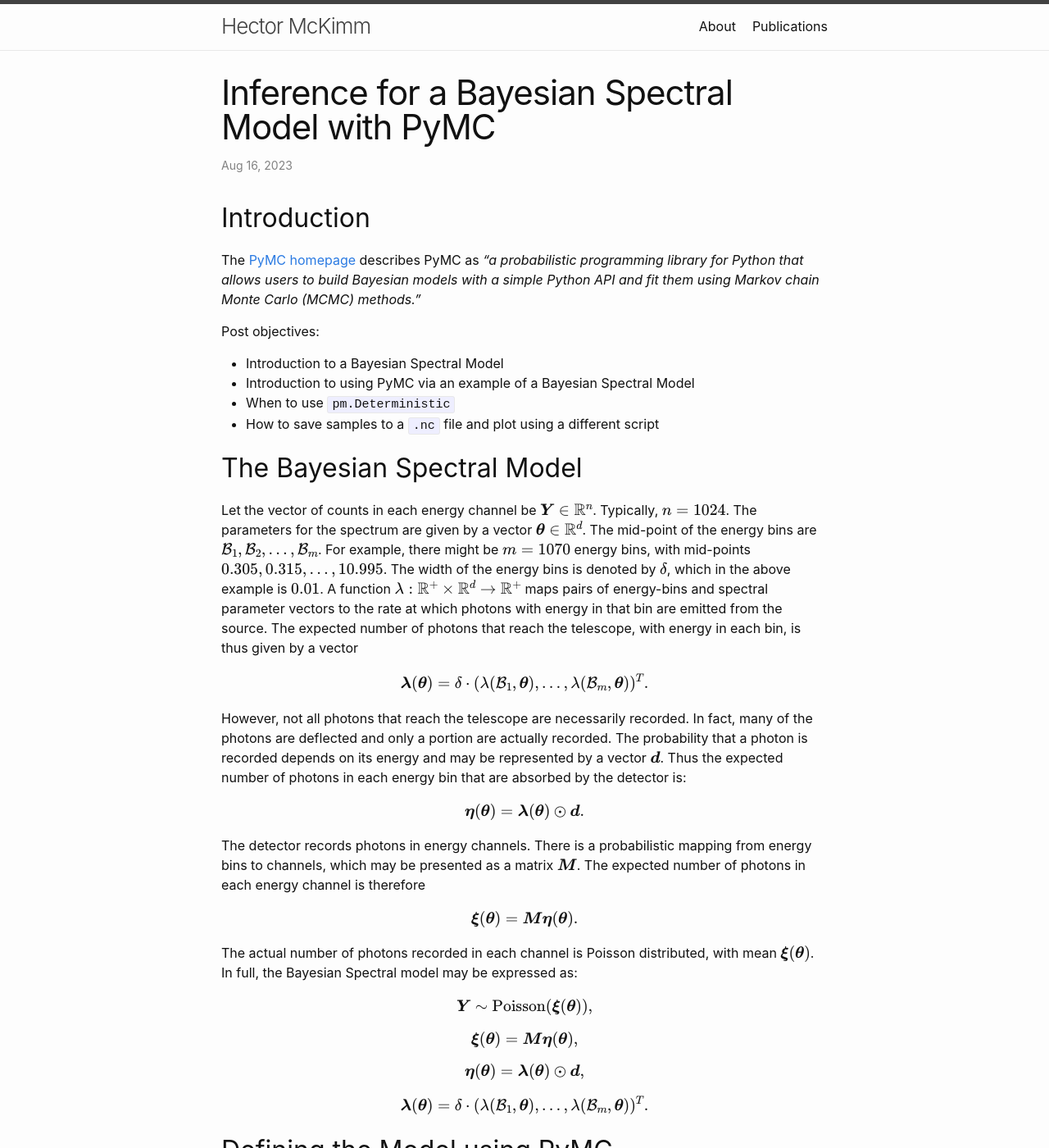
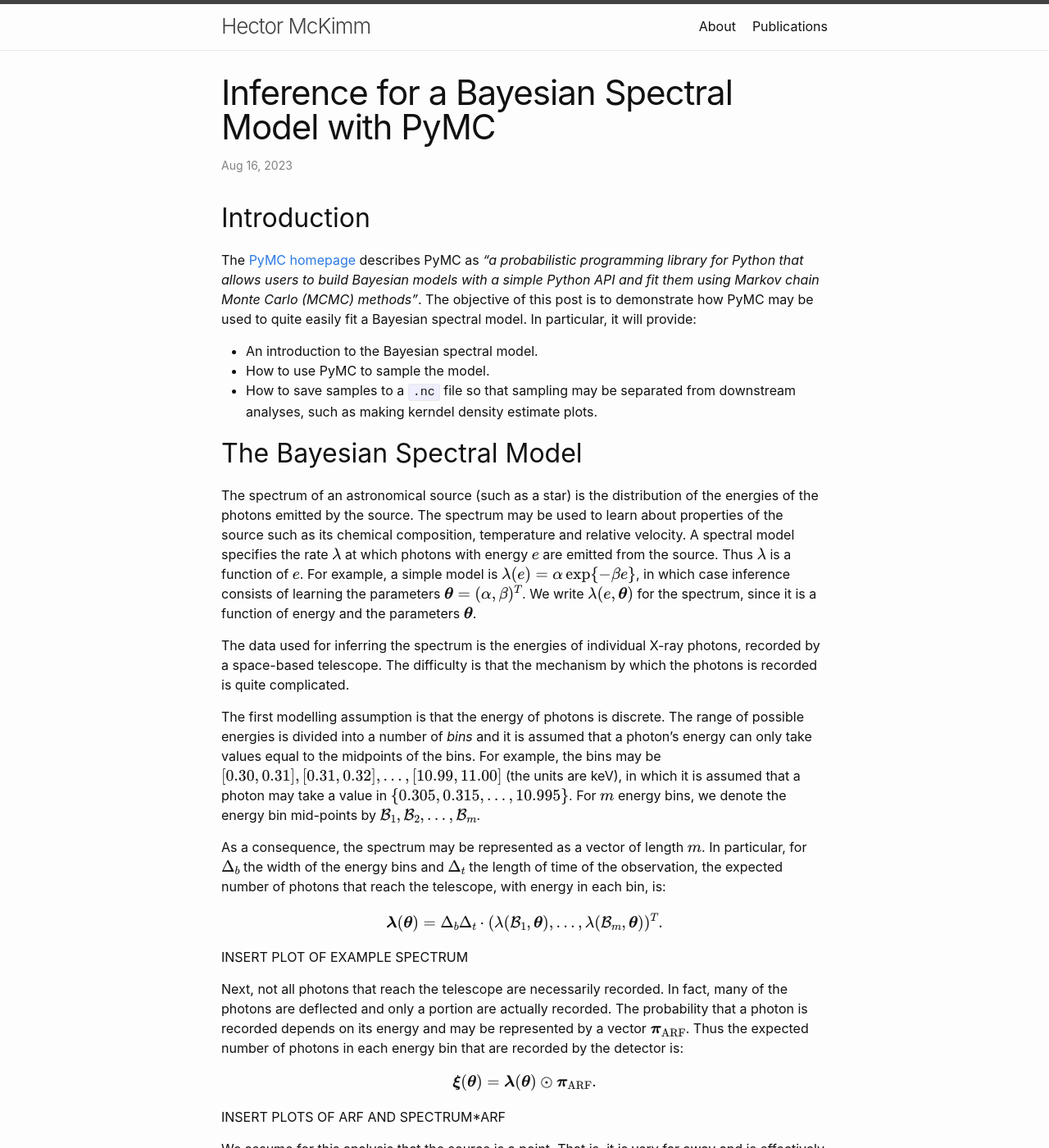
Before and after one commit to mckimmh/mckimmh.github.io, a Jekyll site: the page built from _posts/2023-08-16-pymc-bayesian-spectral-model.md, in a window 1280 px wide and 1400 px high. Shown: the whole window at 82% size. Built offline with Jekyll 4.4.1, drawn with Linux system fonts in a browser that asks for light colours; formulas are drawn with MathJax 3; some of the changed text lies outside the part shown.

Commit message:
update description of model

```diff
--- a/_posts/2023-08-16-pymc-bayesian-spectral-model.md
+++ b/_posts/2023-08-16-pymc-bayesian-spectral-model.md
@@ -7,37 +7,62 @@ categories: jekyll update
 
 ## Introduction
 
-The [PyMC homepage](https://www.pymc.io/welcome.html) describes PyMC as *"a probabilistic programming library for Python that allows users to build Bayesian models with a simple Python API and fit them using Markov chain Monte Carlo (MCMC) methods."*
-
-Post objectives:
-* Introduction to a Bayesian Spectral Model
-* Introduction to using PyMC via an example of a Bayesian Spectral Model
-* When to use `pm.Deterministic`
-* How to save samples to a `.nc` file and plot using a different script
+The [PyMC homepage](https://www.pymc.io/welcome.html) describes PyMC as *"a probabilistic programming library for Python that allows users to build Bayesian models with a simple Python API and fit them using Markov chain Monte Carlo (MCMC) methods"*. The objective of this post is to demonstrate how PyMC may be used to quite easily fit a Bayesian spectral model. In particular, it will provide:
+* An introduction to the Bayesian spectral model.
+* How to use PyMC to sample the model.
+* How to save samples to a `.nc` file so that sampling may be separated from downstream analyses, such as making kerndel density estimate plots.
 
 ## The Bayesian Spectral Model
 
-Let the vector of counts in each energy channel be $$\boldsymbol{Y} \in \mathbb{R}^n$$. Typically, $$n=1024$$. The parameters for the spectrum are given by a vector $$\boldsymbol{\theta} \in \mathbb{R}^d$$. The mid-point of the energy bins are $$\mathcal{B}_1, \mathcal{B}_2, \dots, \mathcal{B}_m$$. For example, there might be $$m=1070$$ energy bins, with mid-points $$0.305, 0.315, \dots, 10.995$$. The width of the energy bins is denoted by $$\delta$$, which in the above example is $$0.01$$. A function $$\lambda : \mathbb{R}^+ \times \mathbb{R}^d \rightarrow \mathbb{R}^+$$ maps pairs of energy-bins and spectral parameter vectors to the rate at which photons with energy in that bin are emitted from the source. The expected number of photons that reach the telescope, with energy in each bin, is thus given by a vector
+The spectrum of an astronomical source (such as a star) is the distribution of the energies of the photons emitted by the source. The spectrum may be used to learn about properties of the source such as its chemical composition, temperature and relative velocity. A spectral model specifies the rate $$\lambda$$ at which photons with energy $$e$$ are emitted from the source. Thus $$\lambda$$ is a function of $$e$$. For example, a simple model is $$\lambda(e) = \alpha \exp \{ - \beta e \}$$, in which case inference consists of learning the parameters $$\boldsymbol{\theta} = (\alpha, \beta)^T$$. We write $$\lambda(e, \boldsymbol{\theta})$$ for the spectrum, since it is a function of energy and the parameters $$\boldsymbol{\theta}$$.
 
-$$ \boldsymbol{\lambda}(\boldsymbol{\theta}) = \delta \cdot (\lambda(\mathcal{B}_1, \boldsymbol{\theta}), \dots, \lambda(\mathcal{B}_m, \boldsymbol{\theta}))^T. $$
+The data used for inferring the spectrum is the energies of individual X-ray photons, recorded by a space-based telescope. The difficulty is that the mechanism by which the photons is recorded is quite complicated.
 
-However, not all photons that reach the telescope are necessarily recorded. In fact, many of the photons are deflected and only a portion are actually recorded. The probability that a photon is recorded depends on its energy and may be represented by a vector $$\boldsymbol{d}$$. Thus the expected number of photons in each energy bin that are absorbed by the detector is:
+The first modelling assumption is that the energy of photons is discrete. The range of possible energies is divided into a number of *bins* and it is assumed that a photon's energy can only take values equal to the midpoints of the bins. For example, the bins may be $$[0.30, 0.31], [0.31, 0.32], \dots, [10.99, 11.00]$$ (the units are keV), in which it is assumed that a photon may take a value in $$\{ 0.305, 0.315, \dots, 10.995 \}$$. For $$m$$ energy bins, we denote the energy bin mid-points by $$\mathcal{B}_1, \mathcal{B}_2, \dots, \mathcal{B}_m$$.
 
-$$ \boldsymbol{\eta}(\boldsymbol{\theta}) = \boldsymbol{\lambda}(\boldsymbol{\theta}) \odot \boldsymbol{d}. $$
+As a consequence, the spectrum may be represented as a vector of length $$m$$. In particular, for $$\Delta_b$$ the width of the energy bins and $$\Delta_t$$ the length of time of the observation, the expected number of photons that reach the telescope, with energy in each bin, is:
 
-The detector records photons in energy channels. There is a probabilistic mapping from energy bins to channels, which may be presented as a matrix $$\boldsymbol{M}$$. The expected number of photons in each energy channel is therefore
+$$
+\boldsymbol{\lambda}(\boldsymbol{\theta}) = \Delta_b \Delta_t \cdot (\lambda(\mathcal{B}_1, \boldsymbol{\theta}), \dots, \lambda(\mathcal{B}_m, \boldsymbol{\theta}))^T.
+$$
 
-$$ \boldsymbol{\xi}(\boldsymbol{\theta}) = \boldsymbol{M} \boldsymbol{\eta}(\boldsymbol{\theta}).$$
+INSERT PLOT OF EXAMPLE SPECTRUM
 
-The actual number of photons recorded in each channel is Poisson distributed, with mean $$ \boldsymbol{\xi}(\boldsymbol{\theta}) $$. In full, the Bayesian Spectral model may be expressed as:
+Next, not all photons that reach the telescope are necessarily recorded. In fact, many of the photons are deflected and only a portion are actually recorded. The probability that a photon is recorded depends on its energy and may be represented by a vector $$\boldsymbol{\pi}_{\text{ARF}}$$. Thus the expected number of photons in each energy bin that are recorded by the detector is:
 
-$$ \boldsymbol{Y} \sim \text{Poisson}(\boldsymbol{\xi}(\boldsymbol{\theta})), $$
+$$
+\boldsymbol{\xi}(\boldsymbol{\theta}) = \boldsymbol{\lambda}(\boldsymbol{\theta}) \odot \boldsymbol{\pi}_{\text{ARF}}.
+$$
 
-$$ \boldsymbol{\xi}(\boldsymbol{\theta}) = \boldsymbol{M} \boldsymbol{\eta}(\boldsymbol{\theta}),$$
+INSERT PLOTS OF ARF AND SPECTRUM*ARF
 
-$$ \boldsymbol{\eta}(\boldsymbol{\theta}) = \boldsymbol{\lambda}(\boldsymbol{\theta}) \odot \boldsymbol{d}, $$
+We assume for this analysis that the source is a point. That is, it is very far away and is effectively a dot. As a consequence, all the incident photons would hit a single pixel, if it were not for something called the \emph{Points Spread Function} (PSF). The effect of the PSF is that there is some probability that photons are actually recorded in neighbouring pixels. For example, it may be the case that the photons are recorded on a 3 by 3 grid of pixels, with the probability of the photons hitting each pixel given by the following diagram.
 
-$$ \boldsymbol{\lambda}(\boldsymbol{\theta}) = \delta \cdot (\lambda(\mathcal{B}_1, \boldsymbol{\theta}), \dots, \lambda(\mathcal{B}_m, \boldsymbol{\theta}))^T. $$
+INSERT DIAGRAM REPRESENTING PSF
+
+The PSF creates categories of pixels; all pixels in the same category have the same probability that a photon gets deflected into that pixel. Let $$\boldsymbol{\pi}_{\text{PSF}}$$ be a vector, with $$\boldsymbol{\pi}_{\text{PSF}}(k)$$ the probability that a photon is recorded in a *single* pixel of category $$k$$. For the example above, we have $$\boldsymbol{\pi}_{\text{PSF}} = [0.90, 0.015, 0.01]$$. For a single pixel in category $$k$$, the expected number of photons in each energy bin that are recorded by the detector is
+
+$$
+\boldsymbol{\xi}^{(k)}(\boldsymbol{\theta}) = \boldsymbol{\pi}_{\text{PSF}}(k) \boldsymbol{\xi}(\boldsymbol{\theta}).
+$$
+
+Photons are not actually recorded in energy bins. Instead, photons are recorded in energy channels. There is a probabilistic mapping from bins to channels. The channels don't have a unit; for a photon to be recorded in channel $$i$$ is to say that it was recorded in the channel with index $$i$$. The mapping from bins to channels is given by a matrix $$\boldsymbol{M}$$ called the RMF.
+
+INSERT IMAGE OF RMF
+
+The expected number of photons recorded in each energy channel, for a single pixel in category $$k$$, is then
+
+$$
+\boldsymbol{\mu}^{(k)} = \boldsymbol{M} \boldsymbol{\xi}^{(k)}.
+$$
+
+Finally, the actual number of photons recorded has a Poisson distribuiton:
+
+$$
+\boldsymbol{Y}^{(k)} \sim \text{Poisson}(\boldsymbol{\mu}^{(k)}).
+$$
+
+INSERT SIMPLE FLOW CHART OF DEPENDENCIES
 
 ## Defining the Model using PyMC
 
@@ -95,7 +120,3 @@ We can then sample from the posterior distribution of the model and save the rel
         samples.to_csv("samples.csv")
 
 ## Conclusion
-
-## DELETE LATER
-
-Another key function is [`pm.Deterministic`](https://www.pymc.io/projects/docs/en/stable/api/generated/pymc.Deterministic.html), which we use to define `continuum`, `line`, `spectrum`, `detected_spectrum` and `channel_mean`. This function creates a named determinstic variable. They are deterministic in the sense that they are a transformation of other variables and don't actually add any randomness themselves.
```
